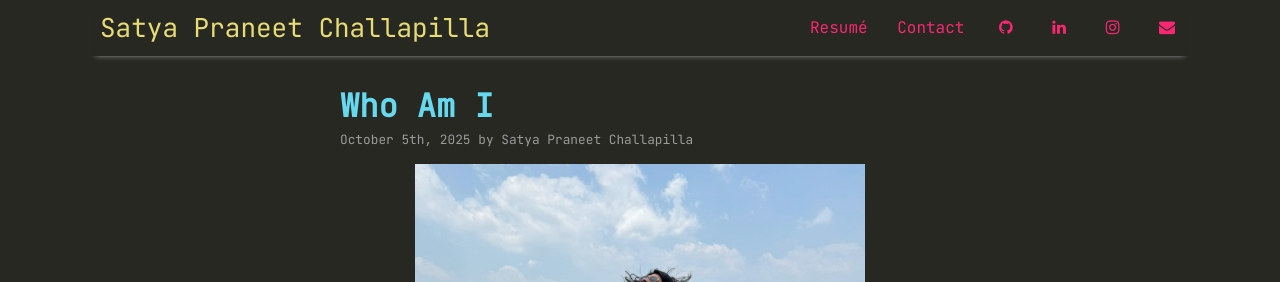
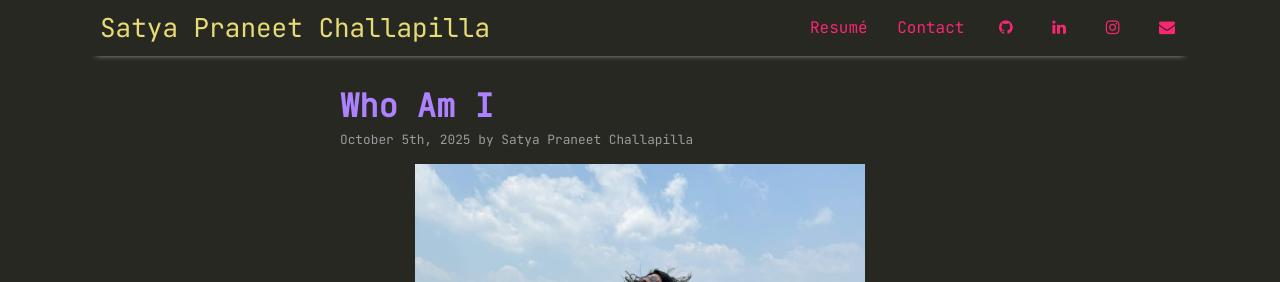
Before and after one commit to satyapraneet63/portfolio, a Jekyll site: the page built from _posts/2025-10-05-who-am-i.md, in a window 1280 px wide. Shown: the top 282 px of the page. Built offline with Jekyll 4.4.1, drawn with Linux system fonts in a browser that asks for light colours; nearby versions of some CDN libraries.

Commit message:
post title colour

```diff
--- a/assets/css/main.scss
+++ b/assets/css/main.scss
@@ -17,6 +17,7 @@ $title-color: #E6DB74;
 $container-width: 1100px;
 $tablet-width: 600px;
 $phone-width: 480px;
+$post-title-color: #AE81FF;
 
 $header-thickness: 56px;
 
@@ -53,7 +54,7 @@ a:hover {
 }
 
 .post-content h1 {
-  color: $link-color;
+  color: $post-title-color;
 }
 
 code, pre {
```
